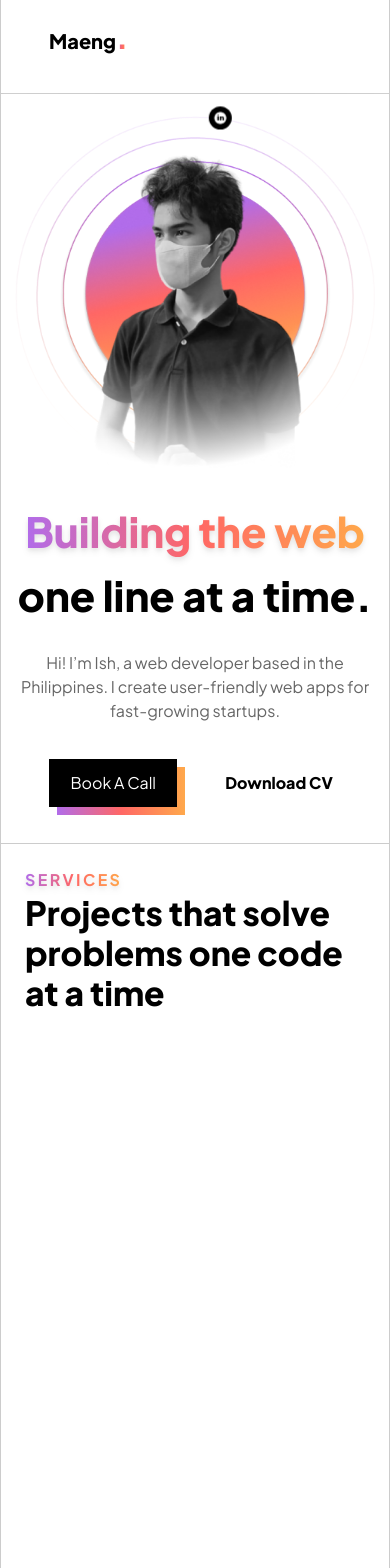
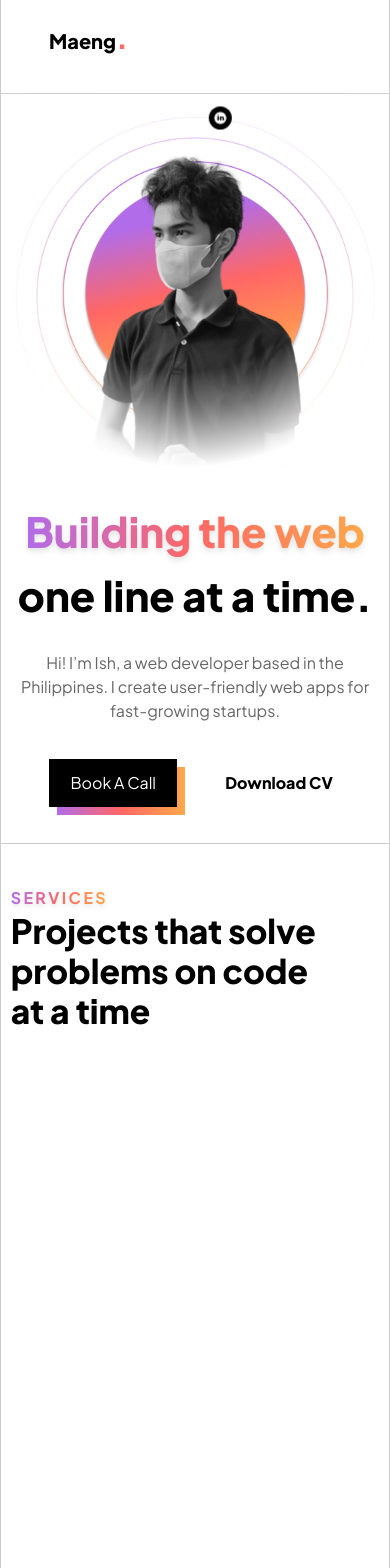
Before and after one commit to IshmaelCasky/ish-ca-portfolfio, a Next.js app: page / in a window 390 px wide. Shown: the top 1568 px of the page. Built offline with nearby package versions, Linux system fonts and the light colour scheme; what tailwindcss-animation-delay would draw is missing.

Commit message:
services responsiveness fix

```diff
--- a/src/components/Sections/Services.tsx
+++ b/src/components/Sections/Services.tsx
@@ -20,15 +20,16 @@ export default function Services() {
         <div className='border-t-[1px] border-black border-b-[1px] border-opacity-20 w-[100%]'>
             <div className='container flex mx-auto lg:flex-row relative flex-col border-l-[1px] border-r-[1px] h-auto border-opacity-20 border-black'>
                 {/* services 1 column */}
-                <div className='flex p-6 relative flex-col flex-grow h-[65rem] border-opacity-20 border-black'>
+                <div className='flex p-[2.5%] mt-[2rem] relative flex-col w-auto flex-grow h-[65rem] border-opacity-20 border-black'>
                     {/* services info */}
 
                         <motion.div>
-                            <p className='font-bold text-[1rem] tracking-[0.15rem]'><span className='text-transparent drop-shadow-md bg-clip-text bg-gradient-to-r from-[#B16CEA] via-[#FF6765] to-[#FFA84B]'>SERVICES</span></p>
+                            <p className='font-bold text-[1rem]  tracking-[0.15rem]'><span className='text-transparent drop-shadow-md bg-clip-text bg-gradient-to-r from-[#B16CEA] via-[#FF6765] to-[#FFA84B]'>SERVICES</span></p>
                         </motion.div>
-                        <div className='leading-[2.5rem] sm:leading-[2.8rem] md:leading-[3rem] lg:leading-[3.4rem] xl:leading-[3.7rem] 2xl:leading-[4rem] relative flex flex-col'>
+                        <div className="flex w-auto">
+                            <div className='leading-[2.5rem] sm:leading-[2.8rem] md:leading-[3rem] lg:leading-[3.4rem] xl:leading-[3.7rem] 2xl:leading-[4rem] w-auto relative flex flex-col'>
 
-                            <p className='text-[2.1rem] w-[100%] ssm:w-[90%] sm:text-[2.5rem] sm:w-[63%] md:w-[60%] md:text-[2.8rem] lg:text-[3rem] lg:w-[78%] xl:text-[3.4rem] xl:w-[70%] 2xl:w-[58%] flex font-extrabold relative'>Projects that solve
+                                {/* <p className='text-[2.1rem] w-[100%] ssm:w-[90%] sm:text-[2.5rem] sm:w-[63%] md:w-[60%] md:text-[2.8rem] lg:text-[3rem] lg:w-[78%] xl:text-[3.4rem] xl:w-[70%] 2xl:w-[58%] flex font-extrabold relative'>Projects that solve
                                     <motion.div
                                         ref={ref}
                                         variants={variants}
@@ -56,7 +57,35 @@ export default function Services() {
                                         id="box1" className='absolute bg-left-top  w-[100%] flex h-[3.5rem] right-0 rounded-lg bg-gradient-to-r from-[#B16CEA] via-[#FF6765] to-[#FFA84B]'>
 
                                     </motion.div>
+                                </p> */}
+                                <p className='text-[2.1rem] w-[100%] sm:text-[2.5rem] md:text-[2.8rem] lg:text-[3rem] xl:text-[3.4rem] flex font-extrabold relative'>Projects that solve
+                                    <motion.div
+                                        ref={ref}
+                                        variants={variants}
+                                        animate={inView ? "visible" : "hidden"}
+                                        id="box1" className='absolute bg-left-top  w-[100%] flex h-[100%] right-0 rounded-lg bg-gradient-to-r from-[#B16CEA] via-[#FF6765] to-[#FFA84B]'>
+
+                                    </motion.div>
                                 </p>
+                                <p className='text-[2.1rem] w-[100%] sm:text-[2.5rem] md:text-[2.8rem] lg:text-[3rem] xl:text-[3.4rem] flex font-extrabold relative'>problems on code
+                                    <motion.div
+                                        ref={ref}
+                                        variants={variants}
+                                        animate={inView ? "visible" : "hidden"}
+                                        id="box1" className='absolute bg-left-top  w-[100%] flex h-[100%] rounded-lg bg-gradient-to-r from-[#B16CEA] via-[#FF6765] to-[#FFA84B]'>
+
+                                    </motion.div>
+                                </p>
+                                <p className='text-[2.1rem] w-[50%] sm:text-[2.5rem] md:text-[2.8rem] lg:text-[3rem] xl:text-[3.4rem] flex font-extrabold relative'>at a time
+                                    <motion.div
+                                        ref={ref}
+                                        variants={variants}
+                                        animate={inView ? "visible" : "hidden"}
+                                        id="box1" className='absolute bg-left-top  w-[100%] flex h-[100%] right-0 rounded-lg bg-gradient-to-r from-[#B16CEA] via-[#FF6765] to-[#FFA84B]'>
+
+                                    </motion.div>
+                                </p>
+                            </div>
                         </div>
                 </div>
 
```
Lines whose indentation alone changed are shown as unchanged.
